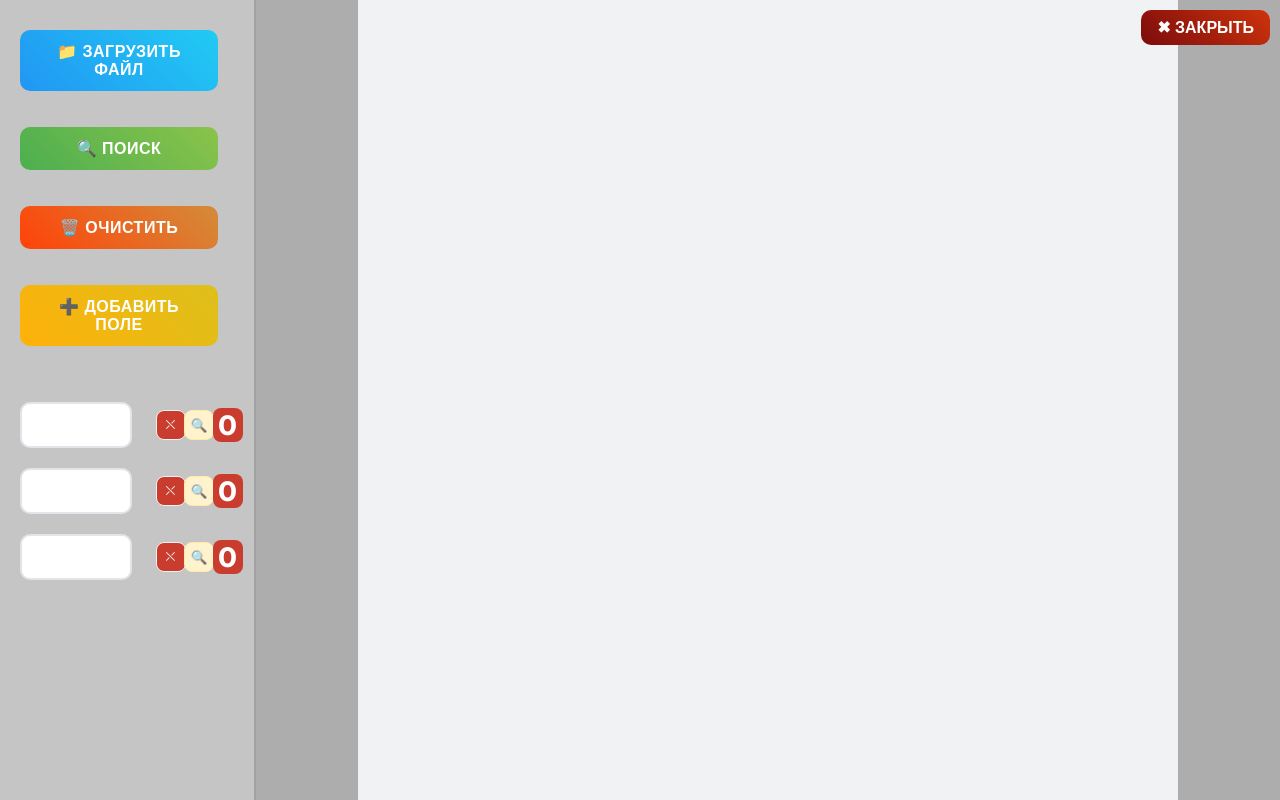
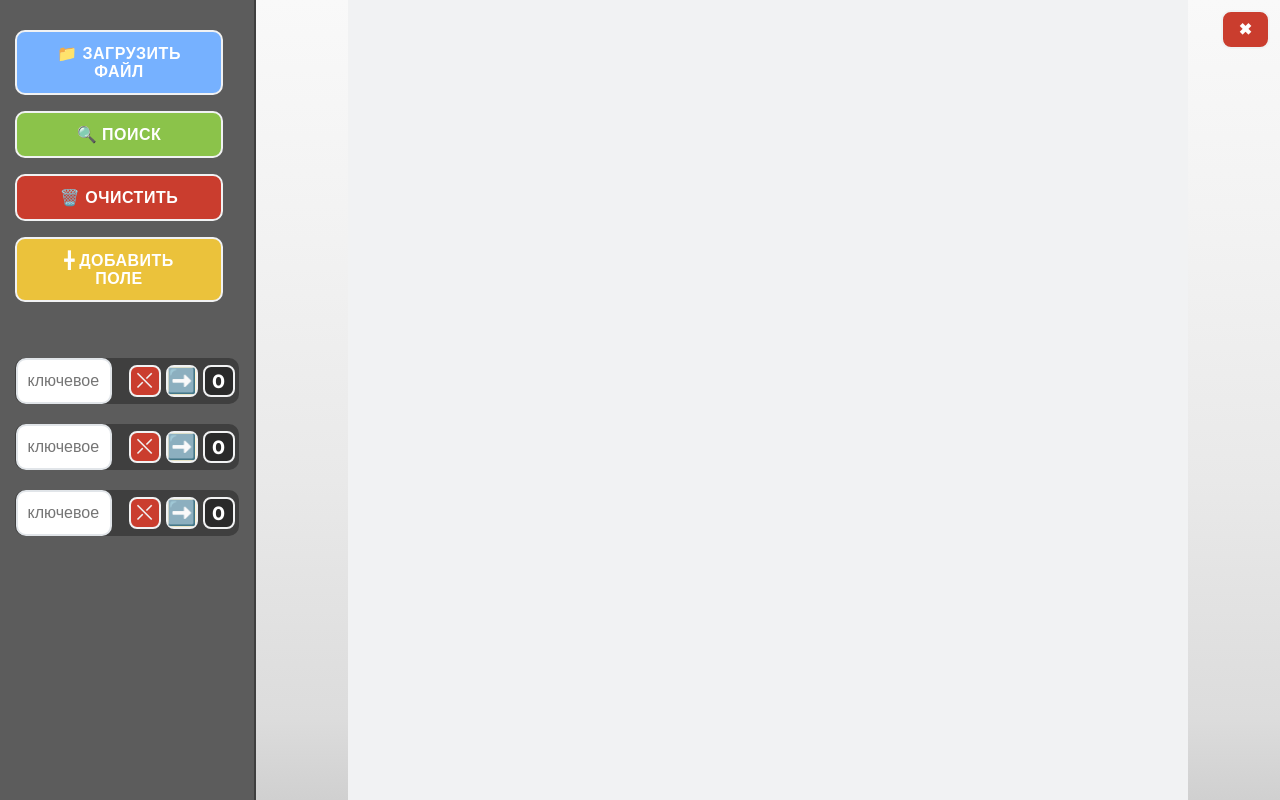
Before and after one commit to DaniilRen/DocumentScanner, a Flask app: page / in a window 1280 px wide. Run offline with Flask 3, Linux system fonts and the light colour scheme.

Commit message:
fix: ui redesign

```diff
--- a/src/static/css/common.css
+++ b/src/static/css/common.css
@@ -3,14 +3,16 @@
 :root {
     --white: #f1f2f3;
     --gray: #c5c5c5;
-		--dark-gray: #00000052;
+		--dark-gray: #5c5c5c;
+		--pale-gray: #00000052;
     --black: #000000;
     --red: #ca3d2e;
 		--dark-red: #721c24;
-    --blue: #22bbf7;
+		--yellow: #ebc23b;
     --light-yellow: #fff3cd;
-		--dark-yellow: #856404;
+		--dark-yellow: #a1956c;
 		--light-green: #8BC34A;
+		--blue: #76b1ff;
     --transition: all .15s ease-in;
     --default-radius: 8px
 }
@@ -31,17 +33,6 @@ html, body {
     height: 100vh;
 }
 
-header {
-    flex: 0 0 auto;
-    position: sticky;
-    display: flex;
-    justify-content: space-between;
-    align-items: center;
-    padding: .75rem 4.5rem;
-    background-color: var(--gray);
-    color: var(--white);
-}
-
 #main-container {
     flex: 1;
     display: grid;
@@ -50,9 +41,9 @@ header {
 }
 
 #tools {
-    padding: 30px 20px;
-    background-color: var(--gray);
-		border-right: 2px solid #0000002f;
+    padding: 30px 15px;
+    background-color: var(--dark-gray);
+		border-right: 2px solid var(--pale-gray);
 		max-height: 95vh;
     overflow-y: auto;
 }
@@ -60,7 +51,6 @@ header {
 #upload-form {
 	display: flex;
 	flex-direction: column;
-	gap: 20px;
 }
 
 #keywords {
@@ -75,7 +65,14 @@ header {
     display: flex;
     align-items: center;
     justify-content: space-around;
-    background-color: var(--dark-gray);
+     background: linear-gradient(to bottom,
+        #f9f9f9 0%,
+        #f2f2f2 30%,
+        #e9e9e9 60%,
+        #dcdcdc 90%,
+        #d0d0d0 100%
+    );
+    min-height: 100vh;
 }
 
 #text-container {
@@ -84,6 +81,7 @@ header {
 		height: 100%;
     overflow-y: auto;
     overflow-x: hidden;
+		padding: 0 10px;
 }
 
 #text-container h3 {
@@ -101,45 +99,57 @@ header {
     gap: 10px;
 }
 
-.arrow-placeholder {
-	position: sticky;
-    background-color: var(--black);
-    height: 40px;
-    width: 20px;
-}
-
 .input-holder {
     display: grid;
-		max-width: 100%;
-		grid-template-columns: 60% 10% 10% 10%;
-    justify-content: space-between;
+		width: 100%;
+		grid-template-columns: 50% 16% 16% 16%;
+    justify-content: space-around;
     align-items: center;
+		border-radius: 10px;
+		background-color: var(--pale-gray);
 }
 
 .counter {
-	min-width: 30px;
+	display: flex;
+	align-items: center;
+	justify-content: center;
+	min-width: 28px;
+	max-height: 28px;
 	aspect-ratio: 1;
-	font-size: 1.75rem;
-	background: var(--red);
+	font-size: 1.2rem;
+	text-align: center;
+	background: var(--pale-gray);
+	border: 2px solid var(--white);
 	border-radius: var(--default-radius);
 	color: white;
-	text-align: center;
 	font-weight: bold;
 }
 
 .remove-btn {
+	font-size: 1.4rem;
+	display: flex;
+	align-items: center;
+	justify-content: center;
 	color: var(--white);
 	background-color: var(--red);
-		border: 1px solid var(--white);
+	border: 2px solid var(--white);
 	border-radius: var(--default-radius);
-    min-width: 30px;
+	min-width: 32x;
+	max-height: 32px;
 	aspect-ratio: 1;
 }
 
 .remove-btn:active {
 	scale: 0.9;
+	background-color: var(--dark-red);
 	border: 1	px solid var(--dark-red)
 }
+
+.remove-btn:hover:not(:disabled) {
+	transform: translateY(-2px);
+	box-shadow: 0 10px 20px rgba(243, 33, 33, 0.4);
+}
+
 
 .remove-btn.disabled {
     opacity: 0.5;
@@ -148,20 +158,30 @@ header {
 }
 
 .find-btn {
+	display: flex;
+	align-items: center;
+	justify-content: center;
+	font-size: 1.5rem;
 	background-color: var(--light-yellow);
-		border: 1px solid #ffeaa7;
+	border: 2px solid var(--white);
 	border-radius: var(--default-radius);
-    min-width: 30px;
+	min-width: 32x;
+	max-height: 32px;
 	aspect-ratio: 1;
 }
 
 .find-btn:active {
 	scale: 0.9;
-	border: 1px solid var(--dark-yellow)
+	background-color: var(--dark-yellow);
+}
+
+.find-btn:hover:not(:disabled) {
+	transform: translateY(-2px);
+	box-shadow: 0 10px 20px rgba(255, 227, 100, 0.4);
 }
 
 .keyword-input {
-    padding: 12px 16px;
+    padding: 12px 10px;
     border: 2px solid #e1e5e9;
     border-radius: 10px;
     font-size: 16px;
@@ -171,13 +191,13 @@ header {
 
 .keyword-input:focus {
     outline: none;
-    border-color: #667eea;
+    border: 2px solid var(--blue);
     box-shadow: 0 0 0 3px rgba(102, 126, 234, 0.1);
 }
 
 .btn {
 	padding: 12px 24px;
-    border: none;
+	border: 2px solid var(--white);
 	border-radius: 10px;
 	font-size: 16px;
 	font-weight: 600;
@@ -189,8 +209,12 @@ header {
 	letter-spacing: 0.5px;
 }
 
+.btn:active {
+	scale: 0.9;
+}
+
 .btn-info {
-    background: linear-gradient(45deg, #2196F3, #21CBF3);
+	background: var(--blue);
 	color: white;
 }
 
@@ -200,7 +224,7 @@ header {
 }
 
 .btn-success {
-    background: linear-gradient(45deg, #4CAF50, #8BC34A);
+    background: var(--light-green);
     color: white;
 }
 
@@ -210,17 +234,17 @@ header {
 }
 
 .btn-clean {
-    background: linear-gradient(45deg, #ff4209, #d38c3a);
+    background: var(--red);
     color: white;
 }
 
 .btn-clean:hover:not(:disabled) {
     transform: translateY(-2px);
-    box-shadow: 0 10px 20px rgba(243, 187, 33, 0.4);
+    box-shadow: 0 10px 20px rgba(243, 33, 33, 0.336);
 }
 
 .btn-add {
-	background: linear-gradient(45deg, #ffb109, #ddc01b);
+	background: var(--yellow);
 	color: white;
 }
 
@@ -235,10 +259,11 @@ header {
 	right: 10px;
 	border: none;
 	padding: 8px 16px;
+	border: 2px solid var(--white);
 	border-radius: 10px;
 	font-size: 16px;
 	font-weight: 600;
-	background: linear-gradient(45deg, #7c0c0c, #ce330c);
+	background-color: var(--red);
 	color: white;
 	cursor: pointer;
 	transition: all 0.3s ease;
@@ -257,6 +282,7 @@ header {
 }
 
 #file-status {
+	color: var(--white);
     margin-top: 1rem;
     padding: 5px 0;
     border-radius: var(--default-radius);
@@ -269,7 +295,7 @@ header {
 }
 
 .badge {
-    background: var(--light-green);
+    background: var(--blue);
     color: white;
     padding: 4px 12px;
     border-radius: 20px;
@@ -288,8 +314,8 @@ header {
     margin: 10px 0;
     padding: 15px;
     border-radius: 10px;
-    border-left: 4px solid #3498db;
-    box-shadow: 0 2px 10px rgba(0,0,0,0.05);
+    border-left: 4px solid var(--blue);
+    box-shadow: 0 2px 10px rgba(0,0,0,0.25);
     line-height: 1.5;
 }
 
--- a/src/static/js/api-handlers.js
+++ b/src/static/js/api-handlers.js
@@ -37,10 +37,10 @@ function updateCounters(results) {
         const keyword = $inputHolder.find('.keyword-input').val().trim();
         const $counter = $inputHolder.find('.counter');
         if (keyword && results[keyword]) {
-            $counter.css('background-color', results[keyword].length === 0 ? 'var(--red)' : 'var(--light-green)')
+            $counter.css('background-color', results[keyword].length === 0 ? 'var(--pale-gray)' : 'var(--blue)')
                    .text(results[keyword].length);
         } else {
-            $counter.css('background-color', 'var(--red)').text('0');
+            $counter.css('background-color', 'var(--pale-gray)').text('0');
         }
     });
 }
--- a/src/static/js/main.js
+++ b/src/static/js/main.js
@@ -16,7 +16,7 @@ $(document).ready(function() {
     // Clean function
     window.Clean = function() {
         $('.keyword-input').val('');
-        $('.counter').text('0').css('background-color', 'var(--red)');
+        $('.counter').text('0').css('background-color', 'var(--pale-gray)');
         $('#file-status').html(currentFilename ? `✅ <strong>Загружено:</strong> ${originalFilename}` : '');
         $('#scan-btn').prop('disabled', !currentFilename);
         updateRemoveButtons();
@@ -26,9 +26,9 @@ $(document).ready(function() {
     window.addField = function() {
         $('#keywords').append(`
             <div class="input-holder">
-                <input type="text" class="keyword-input" name="keywords">
+                <input type="text" class="keyword-input" name="keywords" placeholder="ключевое слово">
                 <button class="remove-btn">⛌</button>
-                <button class="find-btn">🔍</button>
+                <button class="find-btn">➡️</button>
                 <div class="counter">0</div>
             </div>
         `);
--- a/src/templates/home.html
+++ b/src/templates/home.html
@@ -1,6 +1,6 @@
 {% extends 'base.html' %}
 
-{% block title %}Home page{% endblock %}
+{% block title %}Поиск по документу{% endblock %}
 
 {% block content %}
   <div id="main-container">
@@ -17,38 +17,36 @@
           🗑️ Очистить
         </button>
         <button type="button" id="add-btn" class="btn btn-add" onclick="addField()">
-          ➕ Добавить поле
+          ╋ Добавить поле
         </button>
         <button type="button" id="shutdown-btn" class="btn-shutdown" onclick="shutdownApp()">
-          ✖ Закрыть
+          ✖
         </button>
         <p id="file-status"></p>
       </form>
       <div id="keywords">
         <div class="input-holder">
-          <input type="text" class="keyword-input" name="keywords">
+          <input type="text" class="keyword-input" name="keywords" placeholder="ключевое слово">
 					<button class="remove-btn">⛌</button>
-          <button class="find-btn">🔍</button>
+          <button class="find-btn">➡️</button>
 					<div class="counter">0</div>
         </div>
         <div class="input-holder">
-          <input type="text" class="keyword-input" name="keywords">
+          <input type="text" class="keyword-input" name="keywords" placeholder="ключевое слово">
 					<button class="remove-btn">⛌</button>
-          <button class="find-btn">🔍</button>
+          <button class="find-btn">➡️</button>
 					<div class="counter">0</div>
         </div>
 				<div class="input-holder">
-          <input type="text" class="keyword-input" name="keywords">
+          <input type="text" class="keyword-input" name="keywords" placeholder="ключевое слово">
 					<button class="remove-btn">⛌</button>
-          <button class="find-btn">🔍</button>
+          <button class="find-btn">➡️</button>
 					<div class="counter">0</div>
         </div>
       </div>
     </div>
     <div id="result">
-      <!-- <div class="arrow-placeholder"></div> -->
       <div id="text-container"></div>
-      <!-- <div class="arrow-placeholder"></div> -->
     </div>
   </div>
 {% endblock %}
```
Also changed, not shown: 2 other files. Lines whose indentation alone changed are shown as unchanged.
